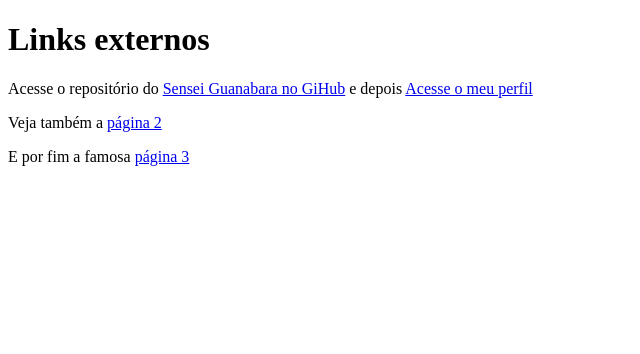
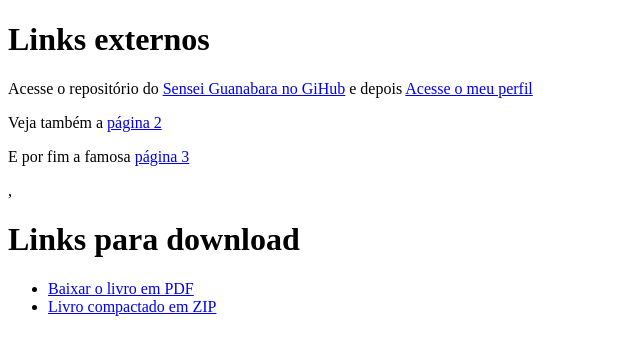
Before and after one commit to TulioEstrelaMarques/HTML-CSS-Atualizado, a plain HTML site: page Exercicios/ex010/index.html in a window 1280 px wide. Shown: the whole page, without its empty margins (0-640 px from the left). Drawn offline with Linux system fonts and the light colour scheme.

Commit message:
cap 10 e outros

```diff
--- a/Exercicios/ex010/index.html
+++ b/Exercicios/ex010/index.html
@@ -10,6 +10,11 @@
     <h1>Links externos</h1>
     <p>Acesse o repositório do <a href="https://gustavoguanabara.github.io" target="_blank" rel="external">Sensei Guanabara no GiHub</a> e depois <a href="https://github.com/tulioestrelamarques" target="_blank" rel="external">Acesse o meu perfil</a></p>
     <p>Veja também a <a href="pag02.html" rel="next">página 2</a></p>
-    <p>E por fim a famosa <a href="noticia/pag03.html" rel="next">página 3</a></p>
+    <p>E por fim a famosa <a href="noticia/pag03.html" rel="next">página 3</a></p>,
+    <h1>Links para download</h1>
+    <ul>
+        <li><a href="livro/meulivro.pdf" download="meulivro.pdf" type="application/pdf">Baixar o livro em PDF</a></li>
+        <li><a href="livro/meulivro.zip" download="meulivro.zip" type="application/zip">Livro compactado em ZIP</a></li>
+    </ul>
 </body>
 </html>
```
Also changed, not shown: Exercicios/ex010/noticia/pag03.html (+1 -0 lines), 6 other files.
